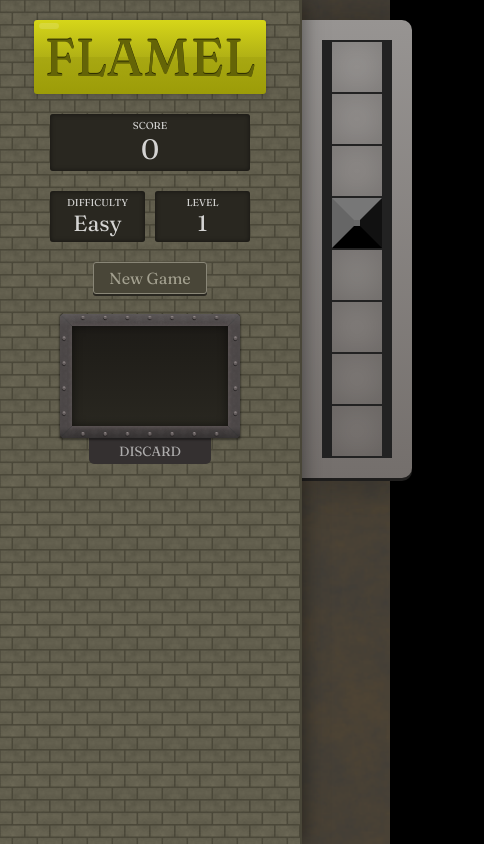
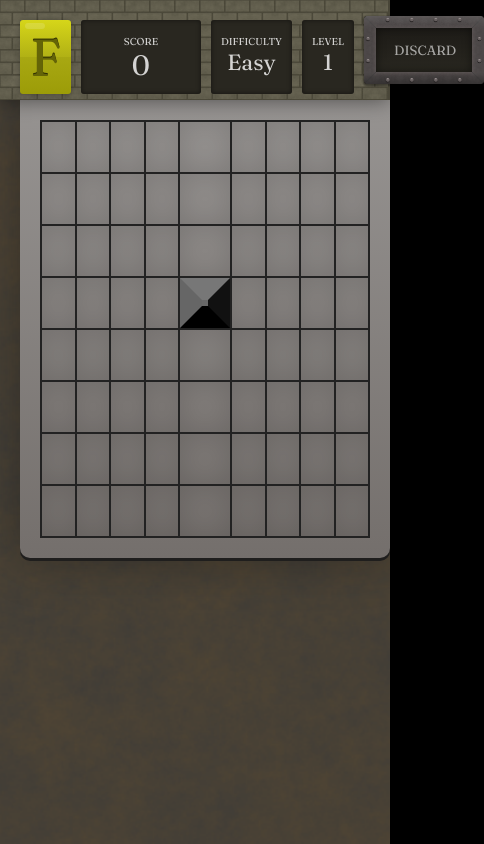
Before and after one commit to josiah-keller/flamel, a Vue app: page / in a window 390 px wide. Both pictures are taken after a click on the button "PLAY". Shown: the whole page, 484 px wide, since content can reach past the window. Built offline with nearby package versions, Linux system fonts and the light colour scheme.

Commit message:
WIP responsive layout improvements

```diff
--- a/src/components/Board.vue
+++ b/src/components/Board.vue
@@ -95,6 +95,13 @@ export default {
       left: 0px;
       top: 20px;
 
+      @media screen and (max-width: 900px) {
+        left: 20px;
+        top: 0px;
+        border-bottom-left-radius: 10px;
+        border-top-right-radius: 0px;
+      }
+
       table {
         border-spacing: 0px;
         border: 1px solid #222222;
--- a/src/components/BoardClearedScreen.vue
+++ b/src/components/BoardClearedScreen.vue
@@ -111,6 +111,7 @@ export default {
         background-color: rgb(0, 150, 0);
         background-image: linear-gradient(to top, rgb(0, 100, 0) 0%, rgb(0, 90, 0) 30%, rgb(0, 80, 0) 49.9999%, rgb(0, 120, 0) 50%, rgb(0, 140, 0) 100%);
         transition: box-shadow 0.1s linear;
+        margin-bottom: 10px;
 
         &:hover, &:focus {
           box-shadow: 0px 0px 20px rgba(0, 0, 0, 0.5) inset, 0px 0px 10px rgba(0, 0, 0, 0.25), 0px 0px 30px rgb(0, 140, 0);
--- a/src/components/Forge.vue
+++ b/src/components/Forge.vue
@@ -97,6 +97,14 @@ export default {
     }
   }
   .forge {
+    flex: 0 0 120px;
+    width: 100%;
+    position: relative;
+
+    @media screen and (max-width: 900px) {
+      width: 120px;
+    }
+
     .forge-wrapper {
       border: 12px solid;
       border-radius: 3px;
@@ -104,9 +112,17 @@ export default {
       box-shadow: 0px 1px 2px 1px rgba(0, 0, 0, 0.4), 0px 0px 10px rgba(0, 0, 0, 0.5) inset;
       background: #000;
       background-image: linear-gradient(to top, #292720 0%, #1d1b17 100%);
+      box-sizing: border-box;
       margin: 20px 60px 0px 60px;
-      height: 100px;
+      width: calc(100% - 120px);
+      height: 124px;
       position: relative;
+
+      @media screen and (max-width: 900px) {
+        width: 100%;
+        height: 68px;
+        margin: 0px;
+      }
 
       .forge-fill {
         position: absolute;
@@ -140,7 +156,7 @@ export default {
         &.fly {
           opacity: 1;
           transition: transform 0.2s linear;
-          z-index: 3;
+          z-index: 4;
         }
         &.melt {
           animation: melt 0.2s ease-out;
@@ -164,6 +180,21 @@ export default {
         &:hover, &:focus {
           background: #413c3c;
         }
+
+        @media screen and (max-width: 900px) {
+          position: absolute;
+          left: 0px;
+          top: 0px;
+          width: 100%;
+          height: 100%;
+          z-index: 3;
+          background: transparent;
+          border-radius: 0px;
+
+          &:hover, &:focus {
+            background: transparent;
+          }
+        }
       }
     }
   }
--- a/src/components/GameStatus.vue
+++ b/src/components/GameStatus.vue
@@ -51,14 +51,32 @@ export default {
 </script>
 
 <style lang="scss">
+  .game-status {
+    display: flex;
+    flex-direction: column;
+    width: 100%;
+
+    flex: 0 2;
+
+    @media screen and (max-width: 900px) {
+      flex-direction: row;
+    }
+
     .score {
       text-align: center;
       background: #292720;
       border-radius: 3px;
-    margin: 20px 50px;
+      margin: 20px 50px 0px 50px;
       padding: 5px;
       box-shadow: 0px 0px 5px rgba(0, 0, 0, 0.5) inset;
       color: rgba(255, 255, 255, 0.8);
+
+      @media screen and (max-width: 900px) {
+        margin: 13px 10px 0px 10px;
+        padding: 15px 10px;
+        width: 100px;
+        height: 44px;
+      }
 
       .score-heading {
         font-size: 10px;
@@ -75,6 +93,11 @@ export default {
       column-gap: 10px;
       margin: 20px 50px;
 
+      @media screen and (max-width: 900px) {
+        margin: 13px 10px 0px 0px;
+        height: 44px;
+      }
+
       .difficulty, .level {
         flex: 1;
         text-align: center;
@@ -83,6 +106,11 @@ export default {
         padding: 5px;
         box-shadow: 0px 0px 5px rgba(0, 0, 0, 0.5) inset;
         color: rgba(255, 255, 255, 0.8);
+
+        @media screen and (max-width: 900px) {
+          padding: 15px 10px;
+          height: 44px;
+        }
 
         .difficulty-heading, .level-heading {
           font-size: 10px;
@@ -94,4 +122,5 @@ export default {
         }
       }
     }
+  }
 </style>
--- /dev/null
+++ b/src/components/OutsideScene.vue
@@ -0,0 +1,44 @@
+<template>
+  <div class="outside-scene">
+    <div class="starfield" v-starfield></div>
+    <div class="wall">
+    </div>
+  </div>
+</template>
+
+<script>
+import "../directives/starfield";
+export default {
+
+}
+</script>
+
+<style lang="scss">
+  .outside-scene {
+    flex: 0 2 25%;
+    background: #070326;
+    background-image: linear-gradient(to top, #0D0759, #070326);
+    position: relative;
+
+    .starfield {
+      position: absolute;
+      left: 0px;
+      top: 0px;
+      width: 100%;
+      height: 85%;
+    }
+
+    .wall {
+      position: absolute;
+      left: 0px;
+      bottom: 0px;
+      width: 100%;
+      height: 15%;
+      background: #898677;
+      background-image: url("../assets/brick-texture.png");
+      background-size: 40px;
+      border-top: 4px solid #494638;
+      filter: grayscale(80%) brightness(40%);
+    }
+  }
+</style>
--- a/src/components/PlayArea.vue
+++ b/src/components/PlayArea.vue
@@ -1,5 +1,6 @@
 <template>
   <div class="play-area" @contextmenu="discard($event)">
+    <OutsideScene v-if="!isGameOver && !delayedBoardCleared && showOutsideScene"/>
     <StatusBar v-if="!isGameOver && !delayedBoardCleared"/>
     <Board v-if="!isGameOver && !delayedBoardCleared"/>
     <PlayerCursor :rune="nextRune" :showIllegalIndicator="showIllegalIndicator"/>
@@ -18,6 +19,7 @@ import StatusBar from "./StatusBar";
 import PlayerCursor from "./PlayerCursor";
 import GameOverScreen from "./GameOverScreen";
 import BoardClearedScreen from "./BoardClearedScreen";
+import OutsideScene from "./OutsideScene.vue";
 
 export default {
   components: {
@@ -26,17 +28,22 @@ export default {
     PlayerCursor,
     GameOverScreen,
     BoardClearedScreen,
+    OutsideScene,
   },
   computed: {
     ...mapState(["nextRune", "isGameOver", "isBoardCleared", "difficulty"]),
     showIllegalIndicator() {
       return this.difficulty == Constants.Difficulties.EASY && !Game.anyMoveLegal(this.nextRune);
     },
+    showOutsideScene() {
+      return this.viewportWidth > 900;
+    },
   },
   data() {
     return {
       delayedBoardCleared: this.isBoardCleared,
       boardClearTimeout: null,
+      viewportWidth: window.innerWidth,
     };
   },
   watch: {
@@ -57,6 +64,15 @@ export default {
       if (this.isBoardCleared) return;
       Game.discard();
     },
+    onWindowResize() {
+      this.viewportWidth = window.innerWidth;
+    },
+  },
+  mounted() {
+    window.addEventListener('resize', this.onWindowResize);
+  },
+  beforeDestroy() {
+    window.removeEventListener('resize', this.onWindowResize);
   },
 };
 </script>
@@ -69,5 +85,9 @@ export default {
     user-select: none;
     cursor: default;
     display: flex;
+
+    @media screen and (max-width: 900px) {
+      flex-direction: column;
+    }
   }
 </style>
--- a/src/components/StatusBar.vue
+++ b/src/components/StatusBar.vue
@@ -1,7 +1,7 @@
 <template>
   <div class="status-bar">
-    <div class="logo-wrapper">
-      <h1 class="logo" v-sparkle>Flamel</h1>
+    <div class="logo-wrapper" @click="returnToMainMenu()" title="Return to Main Menu (leaves game)">
+      <h1 class="logo" v-sparkle>F<span class="lamel">lamel</span></h1>
     </div>
     <GameStatus :score="score" :difficulty="difficulty" :level="level"/>
     <div class="nav-buttons">
@@ -58,14 +58,44 @@ export default {
     box-shadow: 0px 0px 20px rgba(0, 0, 0, 0.5);
     font-family: "Fraunces", "Times New Roman", serif;
     user-select: none;
+    display: flex;
+    align-items: center;
+    flex-direction: column;
+
+    @media screen and (min-width: 1600px) {
+      border-left: 2px solid #494638;
+    }
+
+    @media screen and (max-width: 900px) {
+      flex-direction: row;
+      flex: 0 0 100px;
+    }
 
     .logo-wrapper {
       text-align: center;
       margin-top: 20px;
+      cursor: pointer;
+
+      @media screen and (max-width: 900px) {
+        margin-top: 13px;
+        margin-left: 20px;
+        vertical-align: middle;
+        order: 0;
+      }
+
+      @media screen and (max-width: 680px) {
+        .lamel {
+          display: none;
+        }
+      }
     }
 
     .nav-buttons {
       text-align: center;
+
+      @media screen and (max-width: 900px) {
+        display: none;
+      }
 
       button {
         font-family: "Fraunces", "Times New Roman", serif;
--- a/src/directives/glimmer-trail.js
+++ b/src/directives/glimmer-trail.js
@@ -7,7 +7,7 @@ const DEFAULT_OPTIONS = {
 };
 
 function randomInterval(min, max) {
-  return min + (Math.random() * max - min);
+  return min + (Math.random() * (max - min));
 }
 
 Vue.directive("glimmerTrail", {
--- a/src/directives/sparkle.js
+++ b/src/directives/sparkle.js
@@ -8,7 +8,7 @@ const DEFAULT_OPTIONS = {
 };
 
 function randomInterval(min, max) {
-  return min + (Math.random() * max - min);
+  return min + (Math.random() * (max - min));
 }
 
 Vue.directive("sparkle", {
--- /dev/null
+++ b/src/directives/starfield.js
@@ -0,0 +1,73 @@
+import Vue from "vue";
+
+const DEFAULT_OPTIONS = {
+  starCount: 20,
+  twinkleMinInterval: 3000,
+  twinkleMaxInterval: 6000,
+  shooterMinInterval: 20000,
+  shooterMaxInterval: 30000,
+};
+
+function randomInterval(min, max) {
+  return min + (Math.random() * (max - min));
+}
+
+function addStar(parent, twinkleMinInterval, twinkleMaxInterval) {
+  const twinkleInterval = randomInterval(twinkleMinInterval, twinkleMaxInterval);
+  let star = document.createElement("div");
+  star.classList.add("star-particle");
+  star.style.left = `${randomInterval(0, 100)}%`;
+  star.style.top = `${randomInterval(0, 100)}%`;
+  star.style.animationDuration = `${twinkleInterval}ms`;
+  parent.appendChild(star);
+}
+
+Vue.directive("starfield", {
+  bind(el, binding) {
+    const options = Object.assign({}, DEFAULT_OPTIONS, binding.value || {});
+    el.dataset.starCount = options.starCount;
+    el.dataset.twinkleMinInterval = options.twinkleMinInterval;
+    el.dataset.twinkleMaxInterval = options.twinkleMaxInterval;
+    el.dataset.shooterMinInterval = options.shooterMinInterval;
+    el.dataset.shooterMaxInterval = options.shooterMaxInterval;
+    el.dataset.starfieldKill = false;
+
+    if (! el.style.position) {
+      el.style.position = "relative";
+    }
+
+    for (let i=0; i<options.starCount; i++) {
+      addStar(el, options.twinkleMinInterval, options.twinkleMaxInterval);
+    }
+
+    setTimeout(function createShooter() {
+      const shooterMinInterval = parseInt(el.dataset.shooterMinInterval),
+        shooterMaxInterval = parseInt(el.dataset.shooterMaxInterval),
+        starfieldKill = el.dataset.starfieldKill === "true";
+
+      let shooter = document.createElement("div");
+      shooter.classList.add("shooting-star-particle");
+      shooter.style.left = `${randomInterval(50, 90)}%`;
+      shooter.style.top = `${randomInterval(10, 45)}%`;
+
+      shooter.addEventListener("animationend", function() {
+        el.removeChild(shooter);
+      });
+
+      el.appendChild(shooter);
+
+      if (! starfieldKill) setTimeout(createShooter, randomInterval(shooterMinInterval, shooterMaxInterval));
+    }, randomInterval(options.shooterMinInterval, options.shooterMaxInterval));
+  },
+  update(el, binding) {
+    const options = Object.assign({}, DEFAULT_OPTIONS, binding.value || {});
+    el.dataset.starCount = options.starCount;
+    el.dataset.twinkleMinInterval = options.twinkleMinInterval;
+    el.dataset.twinkleMaxInterval = options.twinkleMaxInterval;
+    el.dataset.shooterMinInterval = options.shooterMinInterval;
+    el.dataset.shooterMaxInterval = options.shooterMaxInterval;
+  },
+  unbind(el) {
+    el.dataset.shooterKill = true;
+  },
+});
--- a/src/global.scss
+++ b/src/global.scss
@@ -90,6 +90,97 @@ button{
   }
 }
 
+@keyframes star-particle {
+  0% {
+    opacity: 0.3;
+  }
+  49.9999% {
+    opacity: 0.3;
+  }
+  50% {
+    opacity: 1;
+  }
+  67% {
+    opacity: 0.3;
+  }
+  100% {
+    opacity: 0.3;
+  }
+}
+
+.star-particle {
+  position: absolute;
+  animation: 3s linear sparkle-particle infinite;
+
+  &::before {
+    display: block;
+    content: ' ';
+    width: 6px;
+    height: 2px;
+    background: rgba(255, 255, 255, 0.3);
+    position: absolute;
+    left: -2px;
+    top: 0px;
+  }
+
+  &::after {
+    display: block;
+    content: ' ';
+    width: 2px;
+    height: 8px;
+    background: rgba(255, 255, 255, 0.3);
+    position: absolute;
+    left: 0px;
+    top: -3px;
+  }
+}
+
+@keyframes shooting-star-particle {
+  0% {
+    transform: translate(80px, -80px);
+    opacity: 0;
+  }
+  50% {
+    transform: translate(-10px, 10px);
+    opacity: 1;
+  }
+  100% {
+    transform: translate(-100px, 100px);
+    opacity: 0;
+  }
+}
+
+.shooting-star-particle {
+  position: absolute;
+  animation: 2s linear shooting-star-particle;
+
+  &::before {
+    display: block;
+    content: ' ';
+    width: 8px;
+    height: 2px;
+    background: rgba(255, 255, 255, 0.3);
+    transform: rotate(45deg);
+    position: absolute;
+    left: -4px;
+    top: 0px;
+    box-shadow: 0px 0px 20px 5px rgba(151, 231, 255, 0.75);
+  }
+
+  &::after {
+    display: block;
+    content: ' ';
+    width: 60px;
+    height: 1px;
+    background: rgba(255, 255, 255, 0.3);
+    transform: rotate(-45deg);
+    transform-origin: left;
+    position: absolute;
+    left: -4px;
+    top: 4px;
+  }
+}
+
 .logo {
   font-weight: normal;
   color: #646407;
@@ -152,6 +243,19 @@ button{
   top: 12.5%;
   text-align: center;
 
+  @media screen and (min-width: 1720px) {
+    width: 33%;
+    left: 33%;
+  }
+  @media screen and (min-height: 800px) {
+    height: 60%;
+    top: 20%;
+  }
+  @media screen and (min-height: 960px) {
+    height: 50%;
+    top: 25%;
+  }
+
   &::after {
     content: ' ';
     position: absolute;
```
Lines whose indentation alone changed are shown as unchanged.
